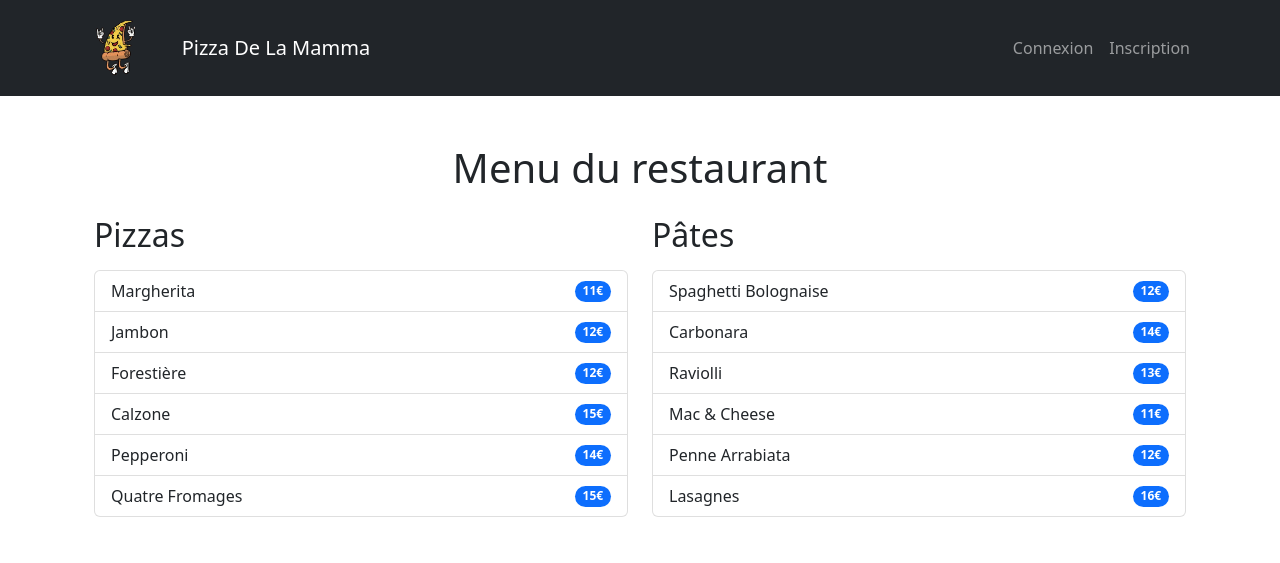
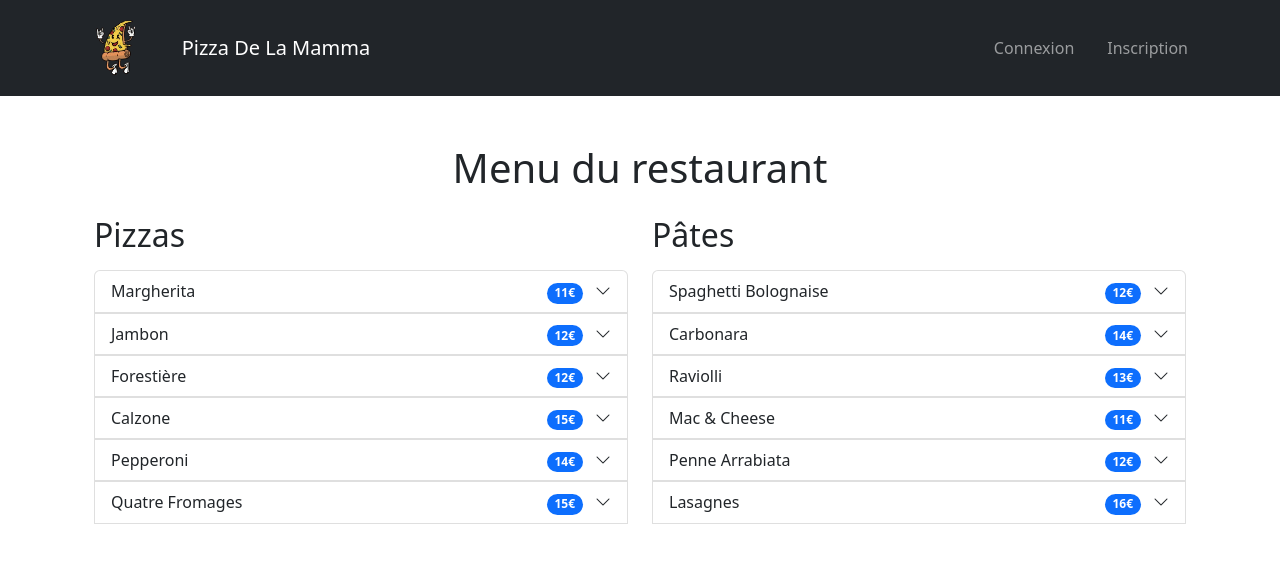
Before and after one commit to SachaPaoliCchic/lab2_web_restaurant, a Django app: page /menu/ in a window 1280 px wide. Shown: the top 563 px of the page. Run offline with Django 5.2, Linux system fonts and the light colour scheme; some libraries are stand-ins or nearby versions.

Commit message:
feat: enhance menu item display with descriptions and interactive elements

```diff
--- a/demo_app/templates/base.html
+++ b/demo_app/templates/base.html
@@ -32,7 +32,7 @@
             <div class="collapse navbar-collapse" id="navbarNav">
                 <ul class="navbar-nav ms-auto">
                     {% if user.is_authenticated %}
-                    <li class="nav-item">
+                    <li class="nav-item2">
                         <a class="nav-link" href="{% url 'menu' %}">Menu</a>
                     </li>
                     <li class="nav-item2">
@@ -84,4 +84,8 @@
         margin-left: 15px;
         margin-right: 15px;
     }
+    .nav-item {
+        margin-left: 15px;
+        margin-right: 2px;
+    }
 </style>
--- a/demo_app/templates/menu.html
+++ b/demo_app/templates/menu.html
@@ -9,30 +9,54 @@
         <div class="col-md-6">
             <h2 class="mb-3">Pizzas</h2>
             <ul class="list-group">
-                <li class="list-group-item d-flex justify-content-between align-items-center">
-                    Margherita
+                <li class="list-group-item d-flex justify-content-between align-items-center" onclick="toggleDesc('desc-margherita')" style="cursor:pointer;">
+                    <span>Margherita</span>
+                    <span>
                         <span class="badge bg-primary rounded-pill">11€</span>
+                        <span class="ms-2" title="Voir la description"><i class="bi bi-chevron-down"></i></span>
+                    </span>
                 </li>
-                <li class="list-group-item d-flex justify-content-between align-items-center">
-                    Jambon
+                <div id="desc-margherita" class="text-muted small mb-2" style="display:none;">Tomate, mozzarella, basilic frais.</div>
+                <li class="list-group-item d-flex justify-content-between align-items-center" onclick="toggleDesc('desc-jambon')" style="cursor:pointer;">
+                    <span>Jambon</span>
+                    <span>
                         <span class="badge bg-primary rounded-pill">12€</span>
+                        <span class="ms-2" title="Voir la description"><i class="bi bi-chevron-down"></i></span>
+                    </span>
                 </li>
-                <li class="list-group-item d-flex justify-content-between align-items-center">
-                    Forestière
+                <div id="desc-jambon" class="text-muted small mb-2" style="display:none;">Tomate, mozzarella, jambon blanc.</div>
+                <li class="list-group-item d-flex justify-content-between align-items-center" onclick="toggleDesc('desc-forestiere')" style="cursor:pointer;">
+                    <span>Forestière</span>
+                    <span>
                         <span class="badge bg-primary rounded-pill">12€</span>
+                        <span class="ms-2" title="Voir la description"><i class="bi bi-chevron-down"></i></span>
+                    </span>
                 </li>
-                <li class="list-group-item d-flex justify-content-between align-items-center">
-                    Calzone
+                <div id="desc-forestiere" class="text-muted small mb-2" style="display:none;">Champignons, crème, mozzarella, lardons.</div>
+                <li class="list-group-item d-flex justify-content-between align-items-center" onclick="toggleDesc('desc-calzone')" style="cursor:pointer;">
+                    <span>Calzone</span>
+                    <span>
                         <span class="badge bg-primary rounded-pill">15€</span>
+                        <span class="ms-2" title="Voir la description"><i class="bi bi-chevron-down"></i></span>
+                    </span>
                 </li>
-                <li class="list-group-item d-flex justify-content-between align-items-center">
-                    Pepperoni
+                <div id="desc-calzone" class="text-muted small mb-2" style="display:none;">Pizza pliée, tomate, mozzarella, jambon, œuf.</div>
+                <li class="list-group-item d-flex justify-content-between align-items-center" onclick="toggleDesc('desc-pepperoni')" style="cursor:pointer;">
+                    <span>Pepperoni</span>
+                    <span>
                         <span class="badge bg-primary rounded-pill">14€</span>
+                        <span class="ms-2" title="Voir la description"><i class="bi bi-chevron-down"></i></span>
+                    </span>
                 </li>
-                <li class="list-group-item d-flex justify-content-between align-items-center">
-                    Quatre Fromages
+                <div id="desc-pepperoni" class="text-muted small mb-2" style="display:none;">Tomate, mozzarella, pepperoni épicé.</div>
+                <li class="list-group-item d-flex justify-content-between align-items-center" onclick="toggleDesc('desc-4fromages')" style="cursor:pointer;">
+                    <span>Quatre Fromages</span>
+                    <span>
                         <span class="badge bg-primary rounded-pill">15€</span>
+                        <span class="ms-2" title="Voir la description"><i class="bi bi-chevron-down"></i></span>
+                    </span>
                 </li>
+                <div id="desc-4fromages" class="text-muted small mb-2" style="display:none;">Mozzarella, chèvre, bleu, parmesan.</div>
             </ul>
         </div>
 
@@ -40,32 +64,68 @@
         <div class="col-md-6">
             <h2 class="mb-3">Pâtes</h2>
             <ul class="list-group">
-                <li class="list-group-item d-flex justify-content-between align-items-center">
-                    Spaghetti Bolognaise
+                <li class="list-group-item d-flex justify-content-between align-items-center" onclick="toggleDesc('desc-bolo')" style="cursor:pointer;">
+                    <span>Spaghetti Bolognaise</span>
+                    <span>
                         <span class="badge bg-primary rounded-pill">12€</span>
+                        <span class="ms-2" title="Voir la description"><i class="bi bi-chevron-down"></i></span>
+                    </span>
                 </li>
-                <li class="list-group-item d-flex justify-content-between align-items-center">
-                    Carbonara
+                <div id="desc-bolo" class="text-muted small mb-2" style="display:none;">Sauce tomate maison, viande hachée, parmesan.</div>
+                <li class="list-group-item d-flex justify-content-between align-items-center" onclick="toggleDesc('desc-carbo')" style="cursor:pointer;">
+                    <span>Carbonara</span>
+                    <span>
                         <span class="badge bg-primary rounded-pill">14€</span>
+                        <span class="ms-2" title="Voir la description"><i class="bi bi-chevron-down"></i></span>
+                    </span>
                 </li>
-                <li class="list-group-item d-flex justify-content-between align-items-center">
-                    Raviolli
+                <div id="desc-carbo" class="text-muted small mb-2" style="display:none;">Crème, lardons, œuf, parmesan.</div>
+                <li class="list-group-item d-flex justify-content-between align-items-center" onclick="toggleDesc('desc-raviolli')" style="cursor:pointer;">
+                    <span>Raviolli</span>
+                    <span>
                         <span class="badge bg-primary rounded-pill">13€</span>
+                        <span class="ms-2" title="Voir la description"><i class="bi bi-chevron-down"></i></span>
+                    </span>
                 </li>
-                <li class="list-group-item d-flex justify-content-between align-items-center">
-                    Mac & Cheese
+                <div id="desc-raviolli" class="text-muted small mb-2" style="display:none;">Pâtes farcies ricotta et épinards, sauce tomate.</div>
+                <li class="list-group-item d-flex justify-content-between align-items-center" onclick="toggleDesc('desc-mac')" style="cursor:pointer;">
+                    <span>Mac & Cheese</span>
+                    <span>
                         <span class="badge bg-primary rounded-pill">11€</span>
+                        <span class="ms-2" title="Voir la description"><i class="bi bi-chevron-down"></i></span>
+                    </span>
                 </li>
-                <li class="list-group-item d-flex justify-content-between align-items-center">
-                    Penne Arrabiata
+                <div id="desc-mac" class="text-muted small mb-2" style="display:none;">Macaroni, sauce cheddar maison.</div>
+                <li class="list-group-item d-flex justify-content-between align-items-center" onclick="toggleDesc('desc-penne')" style="cursor:pointer;">
+                    <span>Penne Arrabiata</span>
+                    <span>
                         <span class="badge bg-primary rounded-pill">12€</span>
+                        <span class="ms-2" title="Voir la description"><i class="bi bi-chevron-down"></i></span>
+                    </span>
                 </li>
-                <li class="list-group-item d-flex justify-content-between align-items-center">
-                    Lasagnes
+                <div id="desc-penne" class="text-muted small mb-2" style="display:none;">Sauce tomate épicée, ail, basilic.</div>
+                <li class="list-group-item d-flex justify-content-between align-items-center" onclick="toggleDesc('desc-lasagnes')" style="cursor:pointer;">
+                    <span>Lasagnes</span>
+                    <span>
                         <span class="badge bg-primary rounded-pill">16€</span>
+                        <span class="ms-2" title="Voir la description"><i class="bi bi-chevron-down"></i></span>
+                    </span>
                 </li>
+                <div id="desc-lasagnes" class="text-muted small mb-2" style="display:none;">Viande hachée, sauce tomate, béchamel, fromage.</div>
             </ul>
         </div>
     </div>
 </div>
+<!-- Bootstrap Icons CDN -->
+<link rel="stylesheet" href="https://cdn.jsdelivr.net/npm/bootstrap-icons@1.10.5/font/bootstrap-icons.css">
+<script>
+function toggleDesc(id) {
+    var el = document.getElementById(id);
+    if (el.style.display === "none") {
+        el.style.display = "block";
+    } else {
+        el.style.display = "none";
+    }
+}
+</script>
 {% endblock %}
```
Lines whose indentation alone changed are shown as unchanged.
